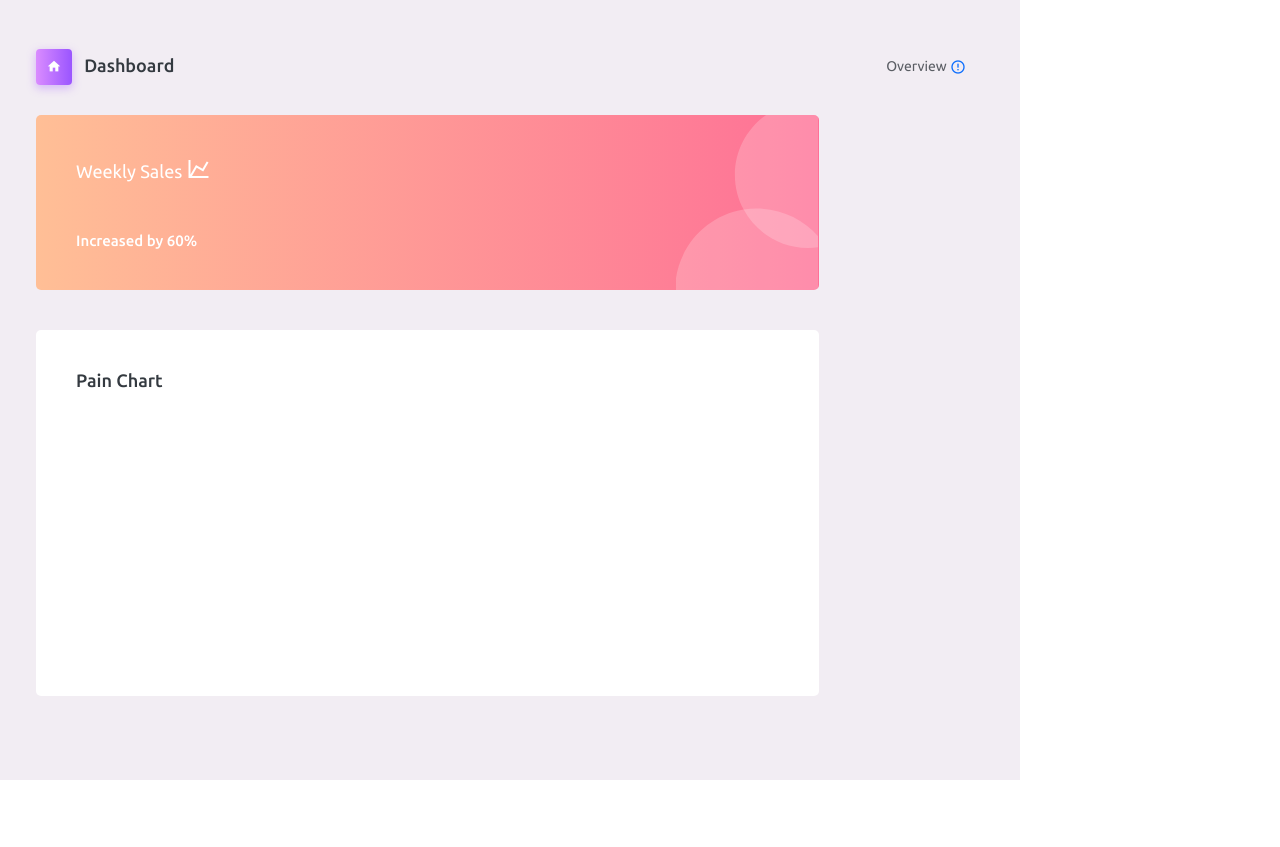
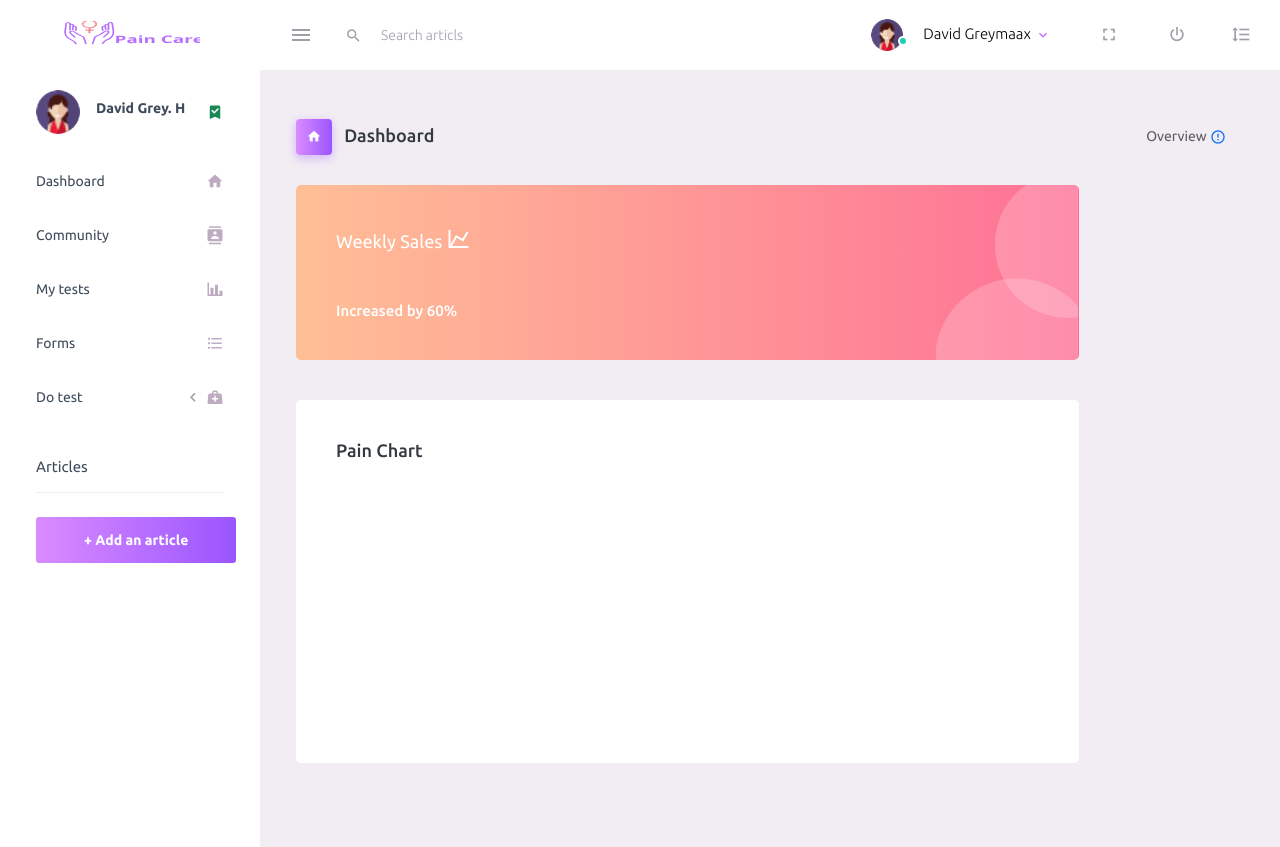
Before and after one commit to nacefzakaria/PainCareFront, a website: page chart.html in a window 1280 px wide. Before the commit the page ends 800 px from the top, so only its background shows below. Drawn offline with nearby package versions, Linux system fonts and the light colour scheme; files that its build step writes are made by us from their sources; no server answers.

Commit message:
dahsboard

```diff
--- a/chart.html
+++ b/chart.html
@@ -1,5 +1,3 @@
-<!DOCTYPE html>
-<html lang="en">
 <head>
     <!-- Required meta tags -->
     <meta charset="utf-8">
@@ -10,21 +8,175 @@
     <link rel="stylesheet" href="assets/vendors/css/vendor.bundle.base.css">
     <!-- endinject -->
     <!-- Plugin css for this page -->
-    <!-- End Plugin css for this page -->
+    <!-- End plugin css for this page -->
     <!-- inject:css -->
     <!-- endinject -->
+    <!-- Include this script tag in your HTML file -->
+    <script>
+      document.addEventListener('DOMContentLoaded', function () {
+        // Check if there's an authentication token in localStorage
+        const authToken = localStorage.getItem('authToken');
+        console.log(authToken);
+        if (authToken) {
+          // Send a request to the server to fetch data based on the token
+          fetch('http://localhost:8080/PainCare/GetUsername', {
+            method: 'POST',
+            body: authToken
+          })
+            .then(response => {
+              if (!response.ok) {
+                throw new Error('Failed to fetch data');
+              }
+              return response.text();
+            })
+            .then(data => {
+              // Handle the fetched data
+              console.log('Data fetched:', data);
+
+              // Use the data to initialize the front-end
+              // For example, update UI elements with the fetched data
+              document.getElementById('username').innerText = data.username;
+            })
+            .catch(error => {
+              console.error('Error fetching data:', error);
+            });
+        }
+      });
+    </script>
+
     <!-- Layout styles -->
     <link rel="stylesheet" href="assets/css/style.css">
     <!-- End layout styles -->
     <link rel="shortcut icon" href="assets/images/favicon.ico" />
   </head>
-  <body>
-    <div class="container-scroller">
-      <!-- partial:../../partials/_navbar.html -->
+<nav class="navbar default-layout-navbar col-lg-12 col-12 p-0 fixed-top d-flex flex-row">
+    <div class="text-center navbar-brand-wrapper d-flex align-items-center justify-content-center">
+      <a class="navbar-brand brand-logo" href="index.html"><img src="assets/images/logo.svg" alt="logo" /></a>
+      <a class="navbar-brand brand-logo-mini" href="index.html"><img src="assets/images/logo-mini.svg" alt="logo" /></a>
+    </div>
+    <div class="navbar-menu-wrapper d-flex align-items-stretch">
+      <button class="navbar-toggler navbar-toggler align-self-center" type="button" data-toggle="minimize">
+        <span class="mdi mdi-menu"></span>
+      </button>
+      <div class="search-field d-none d-md-block">
+        <form class="d-flex align-items-center h-100" action="#">
+          <div class="input-group">
+            <div class="input-group-prepend bg-transparent">
+              <i class="input-group-text border-0 mdi mdi-magnify"></i>
+            </div>
+            <input type="text" class="form-control bg-transparent border-0" placeholder="Search articls">
+          </div>
+        </form>
+      </div>
+      <ul class="navbar-nav navbar-nav-right">
+        <li class="nav-item nav-profile dropdown">
+          <a class="nav-link dropdown-toggle" id="profileDropdown" href="#" data-bs-toggle="dropdown" aria-expanded="false">
+            <div class="nav-profile-img">
+              <img id="profile_image1" src="assets/images/faces-clipart/pic-2.png" alt="image">
+              <span class="availability-status online"></span>
+            </div>
+            <div class="nav-profile-text">
+              <p class="mb-1 text-black" id="name1">David Greymaax</p>
+            </div>
+          </a>
+          <div class="dropdown-menu navbar-dropdown" aria-labelledby="profileDropdown">
 
-      <!-- partial -->
+            <div class="dropdown-divider"></div>
+            <a class="dropdown-item" href="#">
+              <i class="mdi mdi-logout me-2 text-primary"></i> Signout </a>
+          </div>
+        </li>
+        <li class="nav-item d-none d-lg-block full-screen-link">
+          <a class="nav-link">
+            <i class="mdi mdi-fullscreen" id="fullscreen-button"></i>
+          </a>
+        </li>
+
+
+        <li class="nav-item nav-logout d-none d-lg-block">
+          <a class="nav-link" href="#">
+            <i class="mdi mdi-power"></i>
+          </a>
+        </li>
+        <li class="nav-item nav-settings d-none d-lg-block">
+          <a class="nav-link" href="#">
+            <i class="mdi mdi-format-line-spacing"></i>
+          </a>
+        </li>
+      </ul>
+      <button class="navbar-toggler navbar-toggler-right d-lg-none align-self-center" type="button" data-toggle="offcanvas">
+        <span class="mdi mdi-menu"></span>
+      </button>
+    </div>
+  </nav>
+
+  <!--Side bar-->
   <div class="container-fluid page-body-wrapper">
-        <!-- partial -->
+    <!-- partial:partials/_sidebar.html -->
+    <nav class="sidebar sidebar-offcanvas" id="sidebar">
+      <ul class="nav">
+        <li class="nav-item nav-profile">
+          <a href="#" class="nav-link">
+            <div class="nav-profile-image">
+              <img id="profile_image" src="assets/images/faces-clipart/pic-2.png" alt="profile">
+              <span class="login-status online"></span>
+              <!--change to offline or busy as needed-->
+            </div>
+            <div class="nav-profile-text d-flex flex-column">
+              <span class="font-weight-bold mb-2" id="name">David Grey. H</span>
+            </div>
+            <i class="mdi mdi-bookmark-check text-success nav-profile-badge"></i>
+          </a>
+        </li>
+        <li class="nav-item">
+          <a class="nav-link" href="navbar">
+            <span class="menu-title">Dashboard</span>
+            <i class="mdi mdi-home menu-icon"></i>
+          </a>
+        </li>
+        <li class="nav-item">
+          <a class="nav-link" href="pages/icons/mdi.html">
+            <span class="menu-title">Community</span>
+            <i class="mdi mdi-contacts menu-icon"></i>
+          </a>
+        </li>
+
+        <li class="nav-item">
+          <a class="nav-link" href="pages/charts/chartjs.html">
+            <span class="menu-title">My tests</span>
+            <i class="mdi mdi-chart-bar menu-icon"></i>
+          </a>
+        </li>
+        <li class="nav-item">
+            <a class="nav-link" href="pages/forms/basic_elements.html">
+              <span class="menu-title">Forms</span>
+              <i class="mdi mdi-format-list-bulleted menu-icon"></i>
+            </a>
+          </li>
+        <li class="nav-item">
+          <a class="nav-link" data-bs-toggle="collapse" href="#general-pages" aria-expanded="false" aria-controls="general-pages">
+            <span class="menu-title">Do test</span>
+            <i class="menu-arrow"></i>
+            <i class="mdi mdi-medical-bag menu-icon"></i>
+          </a>
+          <div class="collapse" id="general-pages">
+            <ul class="nav flex-column sub-menu">
+              <li class="nav-item"> <a class="nav-link" href="painTrac"> Pain Trac </a></li>
+              <li class="nav-item"> <a class="nav-link" href="diagnostic"> Diagnostic test </a></li>
+            </ul>
+          </div>
+        </li>
+        <li class="nav-item sidebar-actions">
+          <span class="nav-link">
+            <div class="border-bottom">
+              <h6 class="font-weight-normal mb-3">Articles</h6>
+            </div>
+            <button class="btn btn-block btn-lg btn-gradient-primary mt-4">+ Add an article</button>
+          </span>
+        </li>
+      </ul>
+
+    </nav>
     <div class="main-panel">
       <div class="content-wrapper">
         <div class="page-header">
@@ -71,19 +223,8 @@
 
       <!-- partial -->
     </div>
-        <!-- main-panel ends -->
     </div>
-      <!-- page-body-wrapper ends -->
   </div>
-    <!-- container-scroller -->
-    <!-- plugins:js -->
-    <script src="../../assets/vendors/js/vendor.bundle.base.js"></script>
-    <!-- endinject -->
-    <!-- Plugin js for this page -->
-    <script src="../../assets/vendors/chart.js/Chart.min.js"></script>
-    <!-- End plugin js for this page -->
-    <!-- inject:js -->
-    <script src="../../assets/js/off-canvas.js"></script>
 
   <script>
     document.addEventListener('DOMContentLoaded', function () {
@@ -215,6 +356,18 @@
 
 
 </script>
+  <!-- plugins:js -->
+  <script src="assets/vendors/js/vendor.bundle.base.js"></script>
+  <!-- endinject -->
+  <!-- Plugin js for this page -->
+
+  <script src="assets/js/jquery.cookie.js" type="text/javascript"></script>
+  <!-- End plugin js for this page -->
+  <!-- inject:js -->
+
+  <script src="assets/js/misc.js"></script>
+  <!-- endinject -->
+  <!-- Custom js for this page -->
+  <script src="assets/js/dashboard.js"></script>
+  <script src="assets/js/todolist.js"></script>
   <!-- End custom js for this page -->
-  </body>
-</html>
```
Lines whose indentation alone changed are shown as unchanged.
